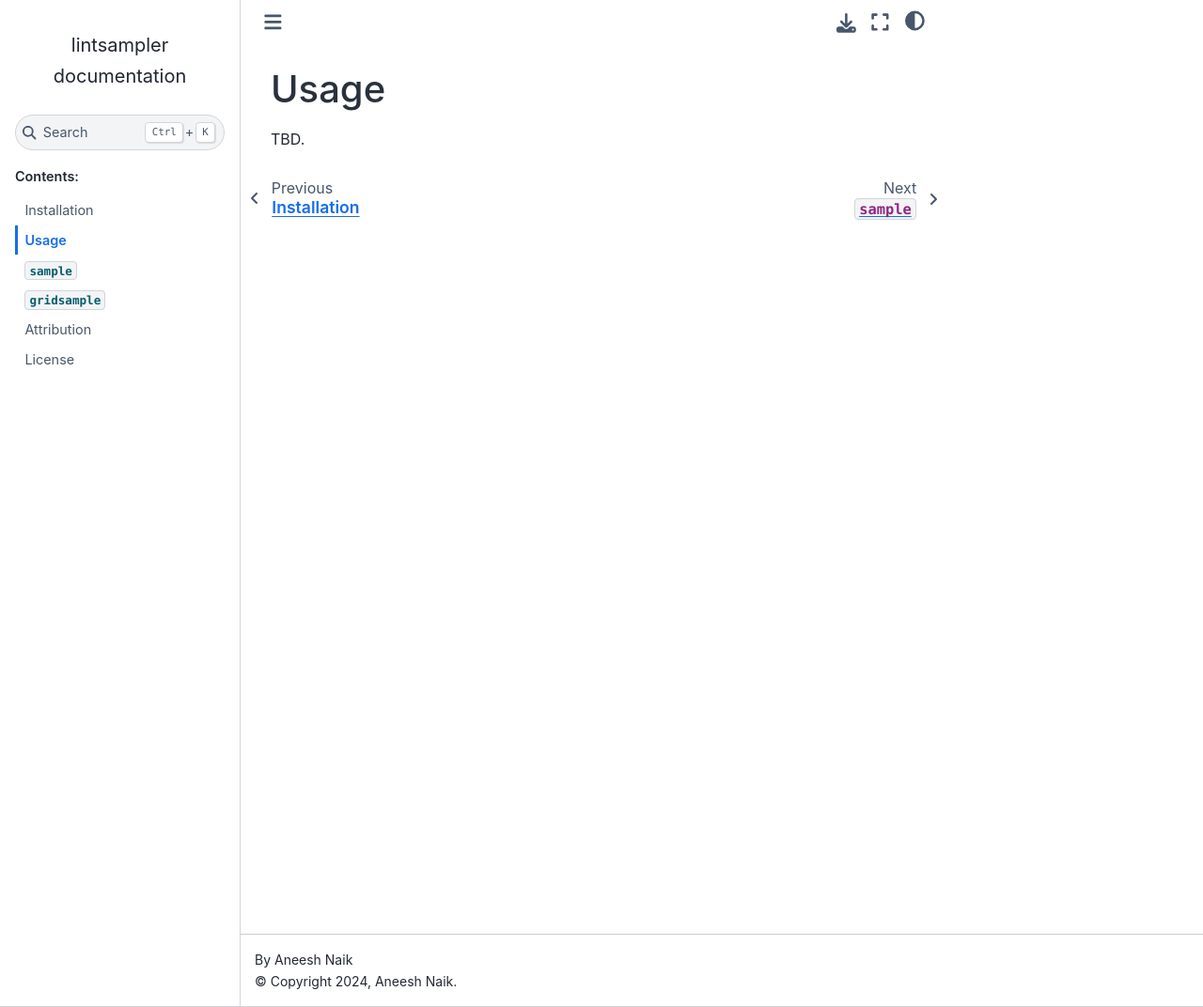
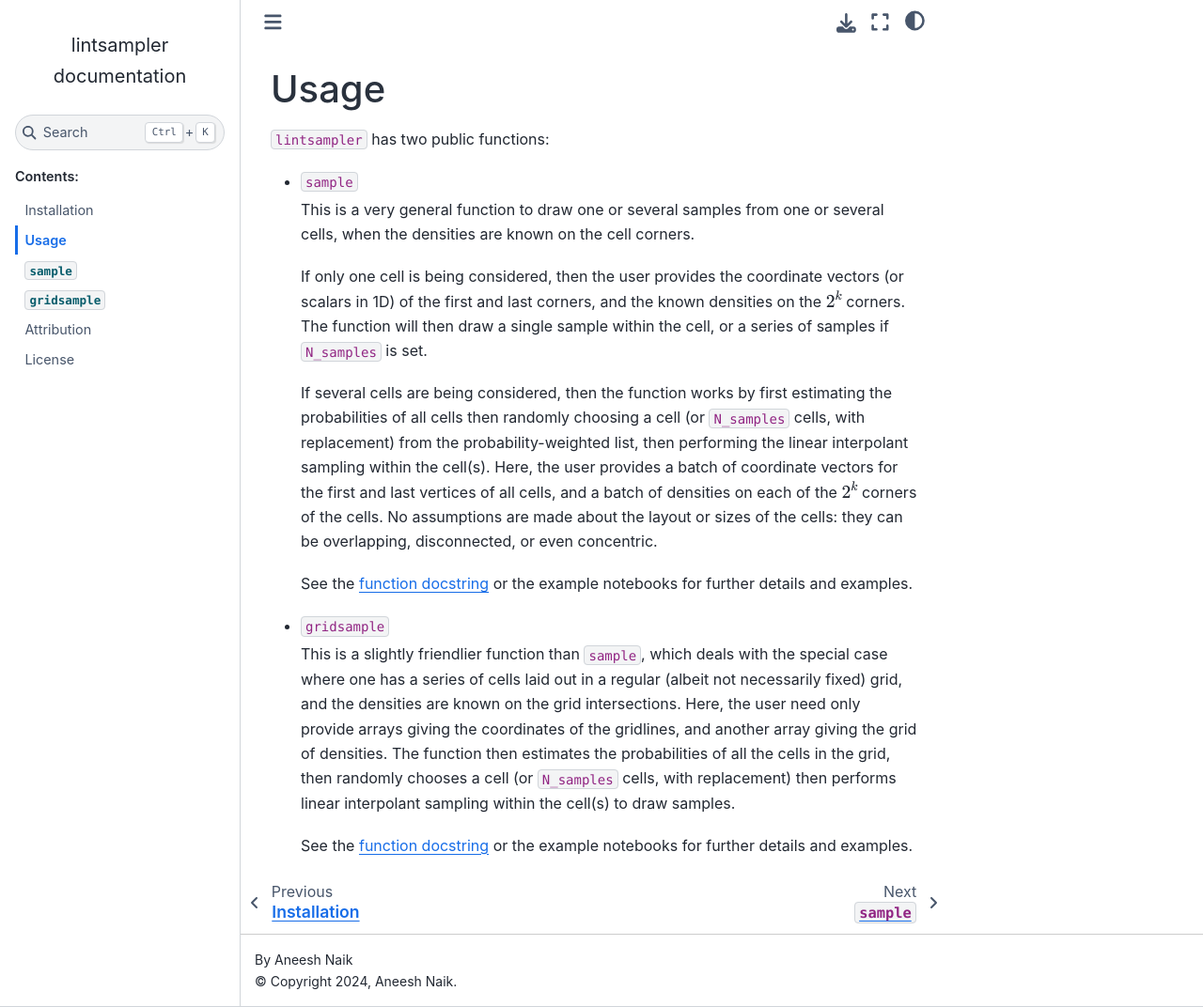
Before and after one commit to aneeshnaik/lintsampler, a Sphinx documentation site: the page built from docs/source/usage.rst, in a window 1280 px wide and 1072 px high. Shown: the whole window at 94% size. Built offline with Sphinx 7.4.7 and the Sphinx Book theme 1.1.4, drawn with Linux system fonts in a browser that asks for light colours.

Commit message:
Write installation and usage pages in docs

```diff
--- a/docs/source/usage.rst
+++ b/docs/source/usage.rst
@@ -1,6 +1,20 @@
-=====
 Usage
 =====
 
+``lintsampler`` has two public functions:
 
-TBD.
+- ``sample``
+
+  This is a very general function to draw one or several samples from one or several cells, when the densities are known on the cell corners.
+
+  If only one cell is being considered, then the user provides the coordinate vectors (or scalars in 1D) of the first and last corners, and the known densities on the :math:`2^k` corners. The function will then draw a single sample within the cell, or a series of samples if ``N_samples`` is set.
+
+  If several cells are being considered, then the function works by first estimating the probabilities of all cells then randomly choosing a cell (or ``N_samples`` cells, with replacement) from the probability-weighted list, then performing the linear interpolant sampling within the cell(s). Here, the user provides a batch of coordinate vectors for the first and last vertices of all cells, and a batch of densities on each of the :math:`2^k` corners of the cells. No assumptions are made about the layout or sizes of the cells: they can be overlapping, disconnected, or even concentric.
+
+  See the :doc:`function docstring <sample>` or the example notebooks for further details and examples.
+
+- ``gridsample``
+
+  This is a slightly friendlier function than ``sample``, which deals with the special case where one has a series of cells laid out in a regular (albeit not necessarily fixed) grid, and the densities are known on the grid intersections. Here, the user need only provide arrays giving the coordinates of the gridlines, and another array giving the grid of densities. The function then estimates the probabilities of all the cells in the grid, then randomly chooses a cell (or ``N_samples`` cells, with replacement) then performs linear interpolant sampling within the cell(s) to draw samples.
+
+  See the :doc:`function docstring <gridsample>` or the example notebooks for further details and examples.
```
Also changed, not shown: docs/source/installation.rst (+15 -2 lines).
